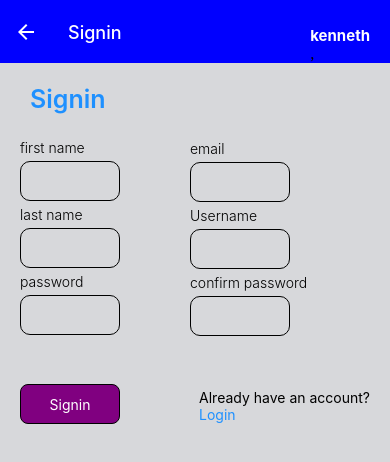
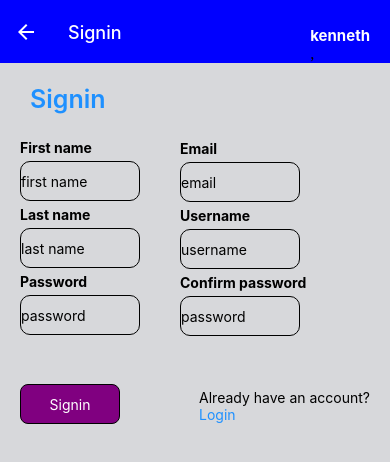
Before and after one commit to kencal20/stack_2, a React Native app: screen /Signin in a window 390 px wide. Shown: the top 462 px of the page. Built offline with nearby package versions, Linux system fonts and the light colour scheme.

Commit message:
label & input update

```diff
--- a/src/pages/signin.jsx
+++ b/src/pages/signin.jsx
@@ -14,20 +14,61 @@ export default function Signin({ navigation }) {
       <Text style={style.header}>Signin</Text>
       <View style={style.fillin}>
         <View style={style.fillin_column1}>
-          <Text style={style.label}>first name</Text>
-          <TextInput style={style.input} Required />
-          <Text style={style.label}>last name</Text>
-          <TextInput style={style.input} Required />
-          <Text style={style.label}>password</Text>
-          <TextInput style={style.input} Required />
+          <Text style={style.label}>First name</Text>
+          <TextInput
+            style={style.input}
+            placeholder="first name"
+            autoCapitalize="none"
+            autoComplete="off"
+            autoCorrect={false}
+            Required
+          />
+          <Text style={style.label}>Last name</Text>
+          <TextInput
+            style={style.input}
+            placeholder="last name"
+            autoCapitalize="none"
+            autoComplete="off"
+            autoCorrect={false}
+            Required
+          />
+          <Text style={style.label}>Password</Text>
+          <TextInput
+            style={style.input}
+            placeholder="password"
+            autoCapitalize="none"
+            autoComplete="off"
+            autoCorrect={false}
+            secureTextEntry={true}
+            Required
+          />
         </View>
         <View style={style.fillin_column2}>
-          <Text style={style.label}>email</Text>
-          <TextInput style={style.input} Required />
-          <Text style={style.label}>Username</Text>
-          <TextInput style={style.input} Required />
-          <Text style={style.label}>confirm password</Text>
-          <TextInput style={style.input} Required />
+          <Text style={style.label}>Email</Text>
+          <TextInput style={style.input}
+           placeholder="email"
+           autoCapitalize="none"
+           autoComplete="off"
+           autoCorrect={false}
+          Required />
+          <Text style={style.label}>Username
+          </Text>
+          <TextInput style={style.input}
+           placeholder="username"
+           autoCapitalize="none"
+           autoComplete="off"
+           autoCorrect={false}
+          Required />
+          <Text style={style.label}>Confirm password</Text>
+          <TextInput
+            style={style.input}
+            placeholder="password"
+            autoCapitalize="none"
+            autoComplete="off"
+            autoCorrect={false}
+            secureTextEntry={true}
+            Required
+          />
         </View>
         <View style={style.signup_button}>
           <TouchableOpacity>
@@ -73,10 +114,10 @@ const style = StyleSheet.create({
   fillin_column2: {
     position: "relative",
     bottom: 200,
-    left: 170,
+    left: 160,
   },
   label: {
-    fontWeight: 300,
+    fontWeight: "bold",
     fontSize: 14,
     marginVertical: 5,
   },
@@ -84,7 +125,8 @@ const style = StyleSheet.create({
     borderWidth: 1,
     borderRadius: 10,
     height: 40,
-    width: 100,
+    width: 120,
+
   },
   signup_button: {
     backgroundColor: "purple",
```
